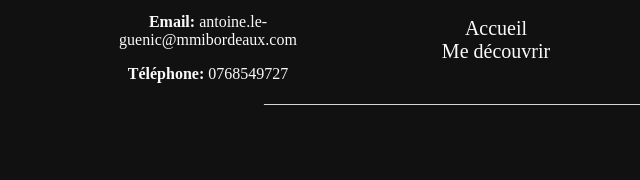
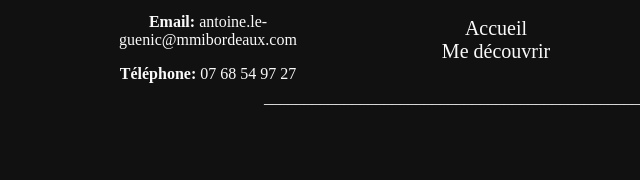
Before and after one commit to AntoineLGBG/Portfolio, a plain HTML site: page theorie.html in a window 1280 px wide. Shown: the part 1462-1642 px from the top of the page, 0-640 px from the left. Drawn offline with Linux system fonts and the light colour scheme.

Commit message:
num footer

```diff
--- a/theorie.html
+++ b/theorie.html
@@ -85,7 +85,7 @@
     <div class="colonne">
         <h3>Contact</h3>
         <p><strong>Email:</strong> antoine.le-guenic@mmibordeaux.com</p>
-        <p><strong>Téléphone:</strong> 0768549727</p>
+        <p><strong>Téléphone:</strong> 07 68 54 97 27</p>
     </div>
     <div class="colonne">
         <h3>Vers les autres pages</h3>
```
Also changed, not shown: index.html (+1 -1 lines), medecouvrir.html (+1 -1 lines), musée-guimet.html (+1 -1 lines), projet-photo.html (+1 -1 lines), projet-reboot.html (+1 -1 lines).
